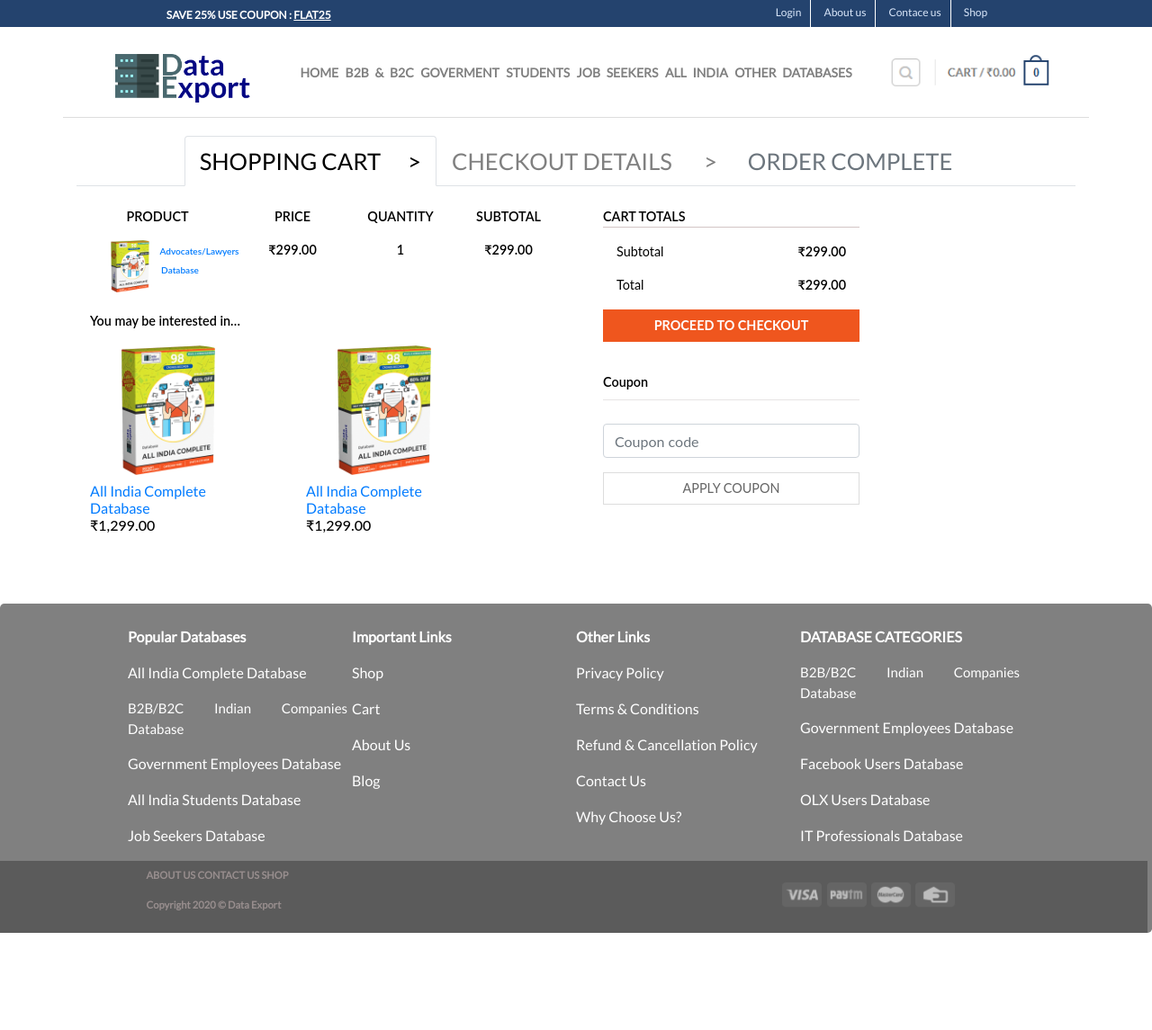
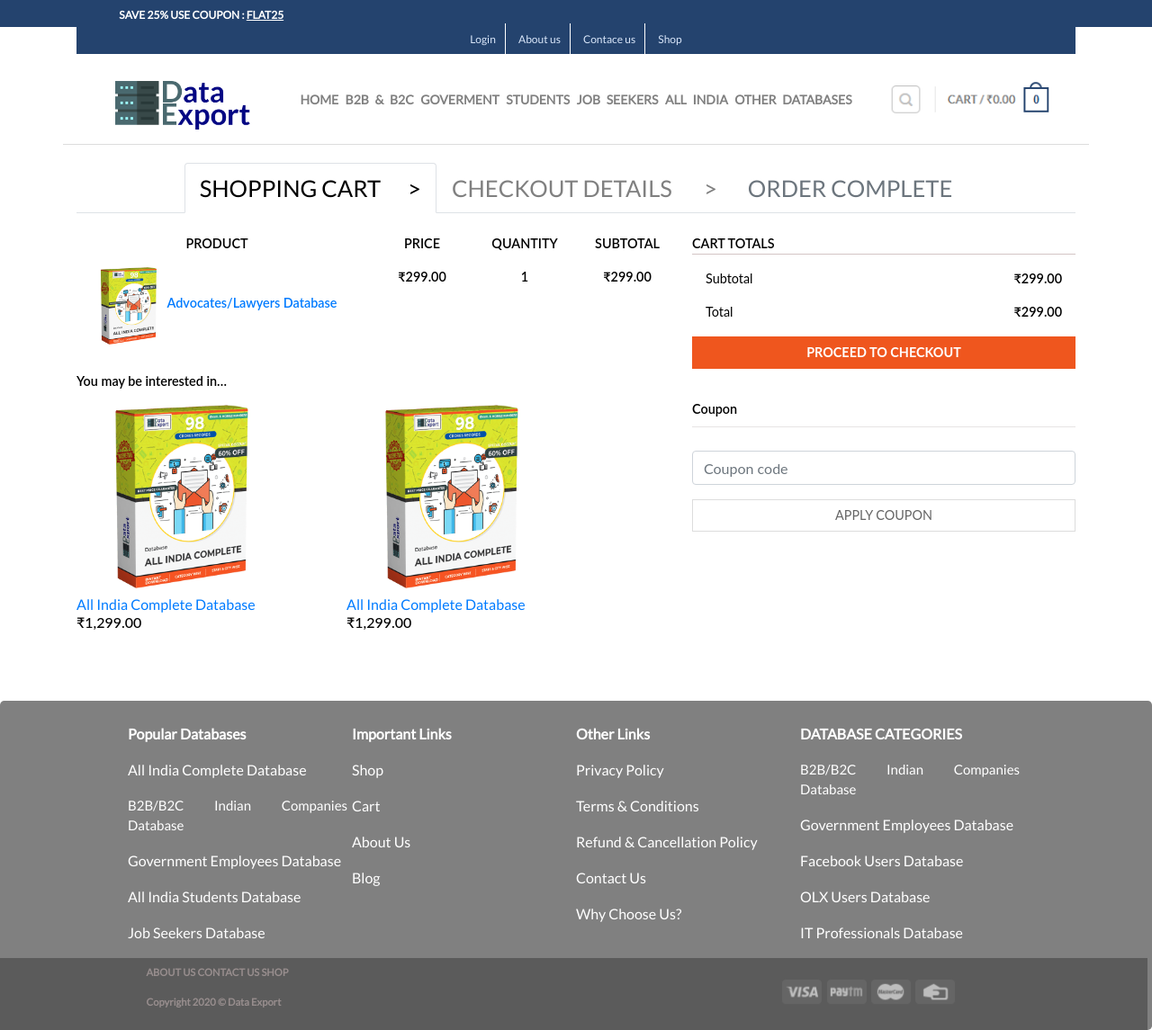
Before and after one commit to vinayakkalra/ecommerce-solution-digital-goods, a PHP site: page /shopCart.html in a window 1280 px wide. Shown: the whole page at 90% size. Before the commit the page ends 1037 px from the top, so only its background shows below. Run offline with PHP 8.4, Linux system fonts and the light colour scheme; some libraries are stand-ins or nearby versions.

Commit message:
shopCart page updated

```diff
--- a/css/style.css
+++ b/css/style.css
@@ -209,7 +209,7 @@
 #top-bar-center {
     background-color: #24436e;
     height: 100%;
-    width: 80%;
+    width: 100%;
 
 }
 
@@ -227,7 +227,7 @@
 #top-bar-right {
     background-color: #24436e;
     height: 100%;
-    width: 30%;
+    width: 100%;
     float: right;
 }
 
--- a/details.html
+++ b/details.html
@@ -102,7 +102,7 @@
             <div class="container font-Lato-Regular" style="width: 100%;">
                 <ul class="nav">
                     <li class="nav-item" style="margin-right: 0px;">
-                        <a class="nav-link" href="#">SHOPPING CART<span style="margin-left: 30px;">></span></a>
+                        <a class="nav-link" href="shopCart">SHOPPING CART<span style="margin-left: 30px;">></span></a>
                     </li>
                     <li class="nav-item" style="margin-left: 0px; margin-right: 0px;">
                         <a class="nav-link active" href="#">CHECKOUT DETAILS <span
--- a/shopCart.html
+++ b/shopCart.html
@@ -178,19 +178,19 @@
                     <div class="tab-pane fade show active" id="home" role="tabpanel" aria-labelledby="home-tab">
                         <div class="container" class="font-Lato-Regular" style="font-size:.9em; font-weight:600;">
                             <div class="row">
-                                <div class="col">
+                                <div class="" style="width: 60%;">
                                     <!-- LEFT DIV -->
                                     <div class="container">
                                         <div class="row">
-                                            <div class="col-4">
+                                            <div class="col-6">
                                                 PRODUCT
                                                 <div class="container" style="margin-top: 15px;">
                                                     <div class="row">
-                                                        <div class="col-5" style="margin-right: 0%;">
+                                                        <div class="col-3" style="margin-right: 0%;">
                                                             <img src="img/data.png" style="width:180%">
                                                         </div>
-                                                        <div class="col-6" style="margin-left: 0%;">
-                                                            <p><a href="" style="font-size: 70%;">Advocates/Lawyers
+                                                        <div class="col-9" style="margin-left: 0%;">
+                                                            <p><a href="" style="font-size: 100%; line-height: 80px;">Advocates/Lawyers
                                                                     Database</a></p>
                                                         </div>
                                                     </div>
@@ -303,14 +303,14 @@
                                         </div>
                                     </div>
                                 </div>
-                                <div class="col">
+                                <div class="" style="width: 40%;">
                                     <!-- right div -->
                                     <div class="container" style="text-align: left;">
                                         <div class="row">
-                                            <div class="col-7">
+                                            <div class="col-12">
                                                 <p style="border-bottom:1px solid rgb(211, 197, 197)">CART TOTALS</p>
                                             </div>
-                                            <div class="col-7">
+                                            <div class="col-12">
                                                 <div class="container">
                                                     <div class="row">
                                                         <div class="col-sm">
@@ -330,7 +330,7 @@
                                                     </div>
                                                 </div>
                                             </div>
-                                            <div class="col-7">
+                                            <div class="col-12">
                                                 <button type="button" class="btn"
                                                     style="min-height: 2.5em;background-color: #ef561e; color: white;border-radius: 0%; font-weight: bold;font-size: 1em;margin-bottom: 1em;padding: 0 1.2em; width: 100%;"
                                                     id="cartButton">PROCEED TO CHECKOUT</button>
@@ -339,12 +339,12 @@
                                     </div>
                                     <div class="container" style="text-align: left;margin-top: 20px;">
                                         <div class="row" style="margin-bottom:10px;">
-                                            <div class="col-7" style="margin-bottom: 10px;">
+                                            <div class="col-12" style="margin-bottom: 10px;">
                                                 <p
                                                     style="border-bottom:1px solid rgb(231, 228, 228); padding-bottom: 8px;">
                                                     Coupon</p>
                                             </div>
-                                            <div class="col-7">
+                                            <div class="col-12">
                                                 <div class="form-group">
 
                                                     <input type="text" class="form-control" id="exampleInputEmail1"
@@ -352,7 +352,7 @@
 
                                                 </div>
                                             </div>
-                                            <div class="col-7">
+                                            <div class="col-12">
 
                                                 <button type="button" class="btn"
                                                     style="color: #666;border-radius: 0%; font-weight: bold;font-size: 1em;margin-bottom: 1em;padding: 0 1.2em; width: 100%; border: 1px solid #ddd;    font-weight: normal;    min-height: 2.5em;"
--- a/template/header.php
+++ b/template/header.php
@@ -16,6 +16,7 @@
             <?php
                 if ((array_key_exists("dataexporid", $_SESSION) and $_SESSION['dataexporid'] and $_SESSION['dataexportmail']) or (array_key_exists("dataexporid", $_COOKIE) and $_COOKIE['dataexporid']  and $_COOKIE['dataexportmail'])) {
             ?>
+            <a href="order" role="button" class="font-Lato-Regular">My Account</a>
             <a href="index?logout=1" class="font-Lato-Regular">Log out</a>
             <?php
                 } else {
```
